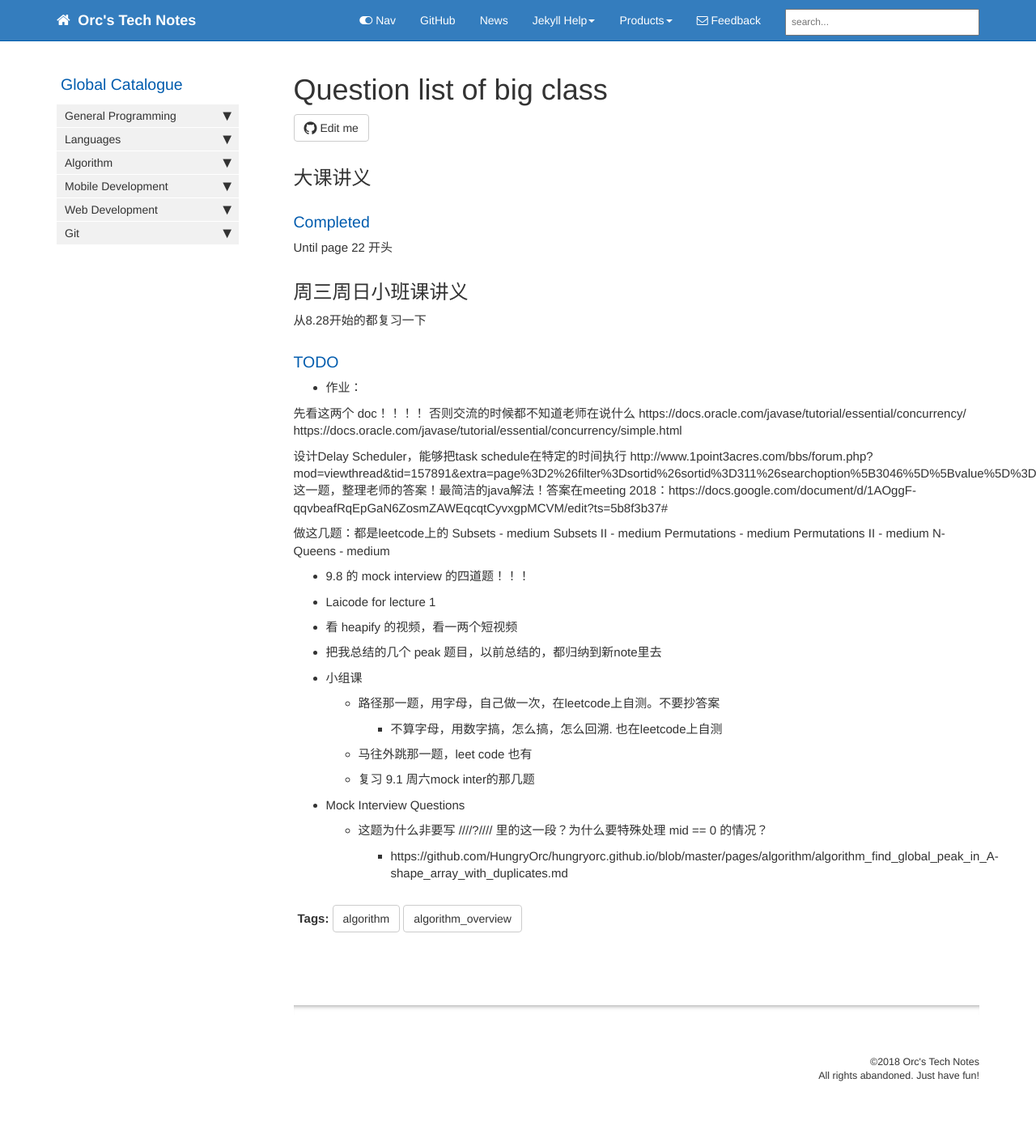
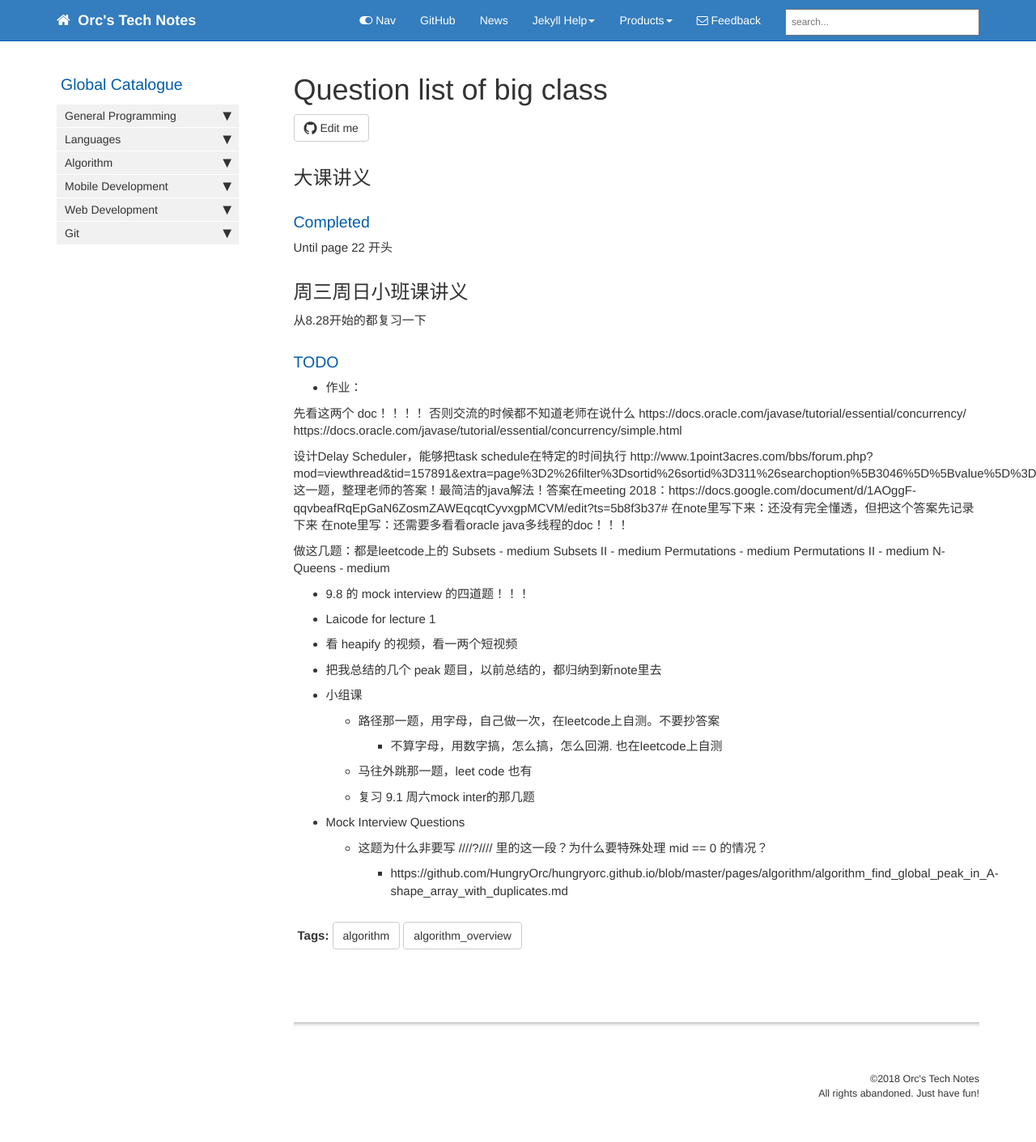
Before and after one commit to HungryOrc/hungryorc.github.io, a Jekyll site: the page built from pages/algorithm/algorithm_todo.md, in a window 1280 px wide. Shown: the whole page at 81% size. Built offline with Jekyll 4.4.1, drawn with Linux system fonts in a browser that asks for light colours; nearby versions of some CDN libraries; comment, search, counter and statistics services are not loaded; before the commit the page ends 1389 px from its top, so only the background shows below that.

Commit message:
Update algorithm_todo.md

```diff
--- a/pages/algorithm/algorithm_todo.md
+++ b/pages/algorithm/algorithm_todo.md
@@ -31,6 +31,8 @@ https://docs.oracle.com/javase/tutorial/essential/concurrency/simple.html
 设计Delay Scheduler，能够把task schedule在特定的时间执行
 http://www.1point3acres.com/bbs/forum.php?mod=viewthread&tid=157891&extra=page%3D2%26filter%3Dsortid%26sortid%3D311%26searchoption%5B3046%5D%5Bvalue%5D%3D6%26searchoption%5B3046%5D%5Btype%5D%3Dradio%26sortid%3D311
 这一题，整理老师的答案！最简洁的java解法！答案在meeting 2018：https://docs.google.com/document/d/1AOggF-qqvbeafRqEpGaN6ZosmZAWEqcqtCyvxgpMCVM/edit?ts=5b8f3b37#
+在note里写下来：还没有完全懂透，但把这个答案先记录下来
+在note里写：还需要多看看oracle java多线程的doc！！！
 
 
 做这几题：都是leetcode上的
```
